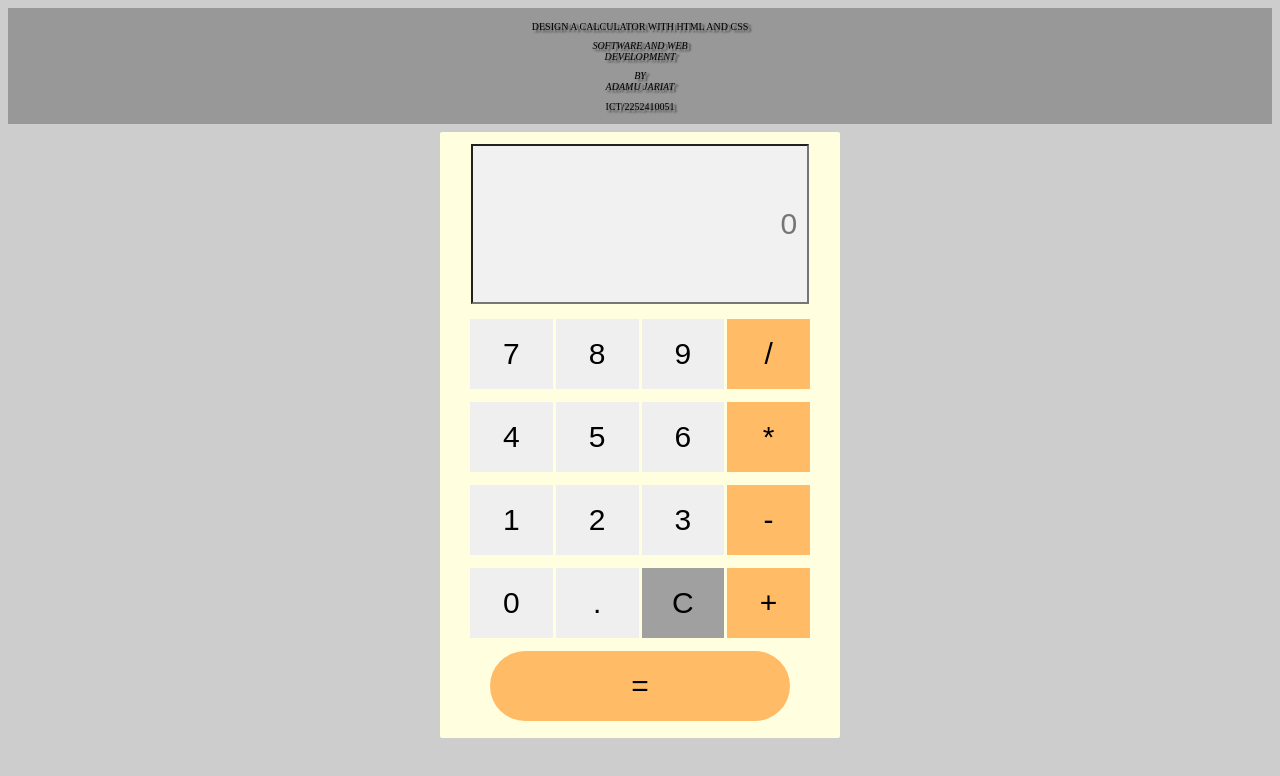
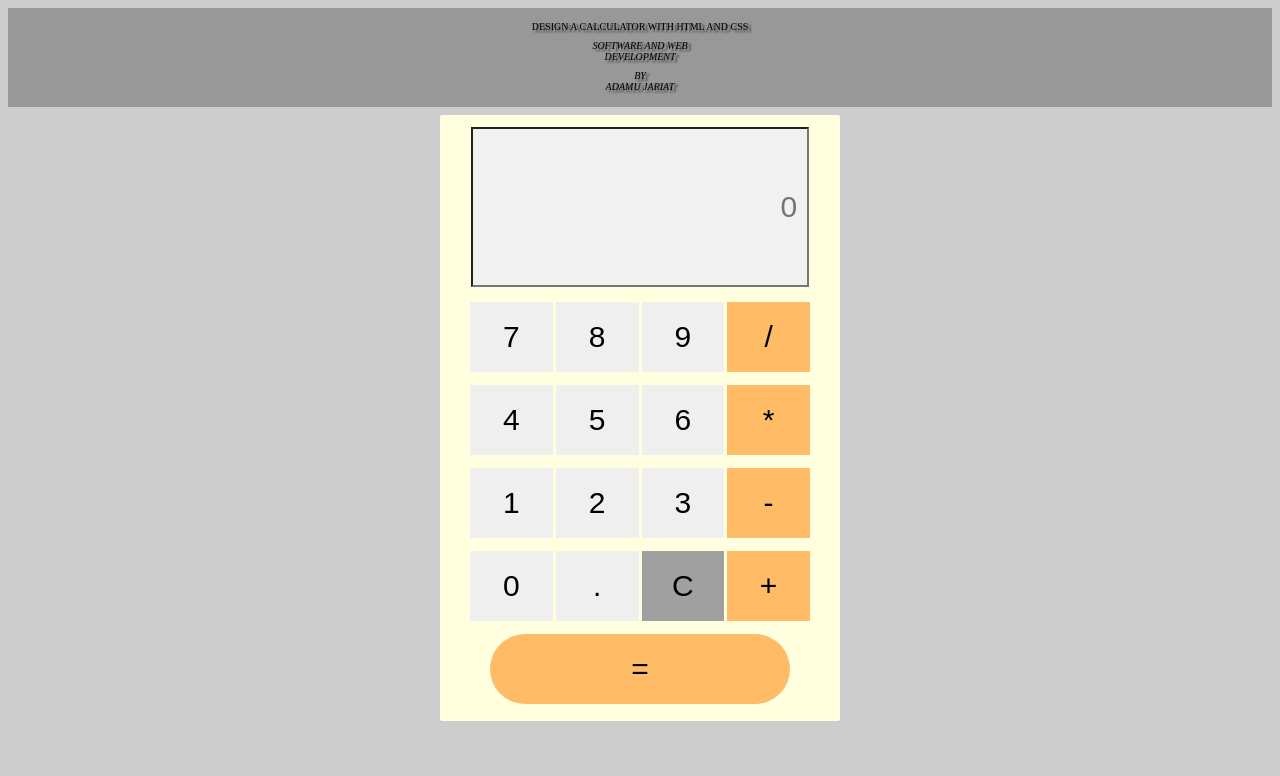
Before and after one commit to Jariat-code/Jariat, a plain HTML site: page Index.html in a window 1280 px wide. Drawn offline with Linux system fonts and the light colour scheme.

Commit message:
Update Index.html

```diff
--- a/Index.html
+++ b/Index.html
@@ -109,7 +109,6 @@ font-family: 'Times New Roman', serif;
    <h1 style="text-align:center";>DESIGN A CALCULATOR WITH HTML AND CSS</h1>
    <h2 style="text-align:center";> SOFTWARE AND WEB<br> DEVELOPMENT</h2>
  <h2 style="text-align:center";>BY <br> ADAMU JARIAT</h2>
-<h1 style="text-align:center";> ICT/2252410051</h1>
 </div>
 </header>
 <div class="cal">
```
